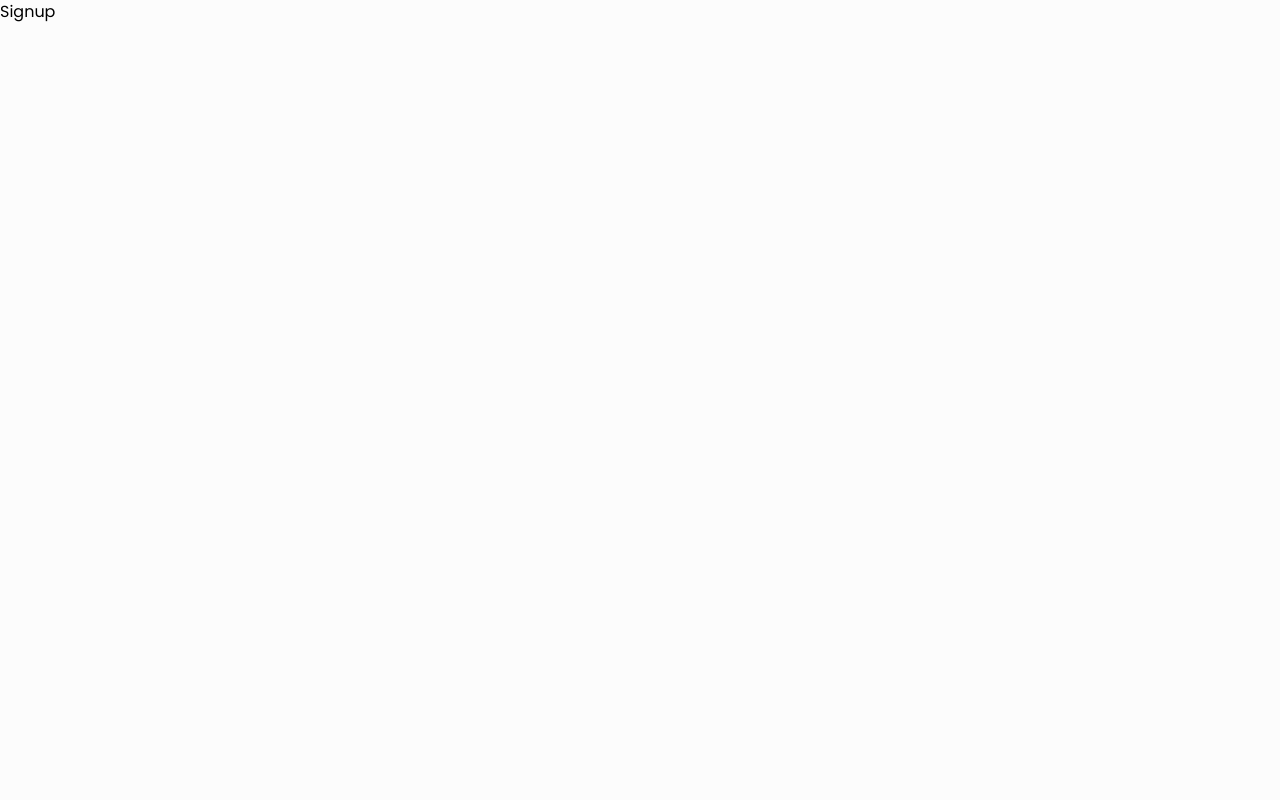
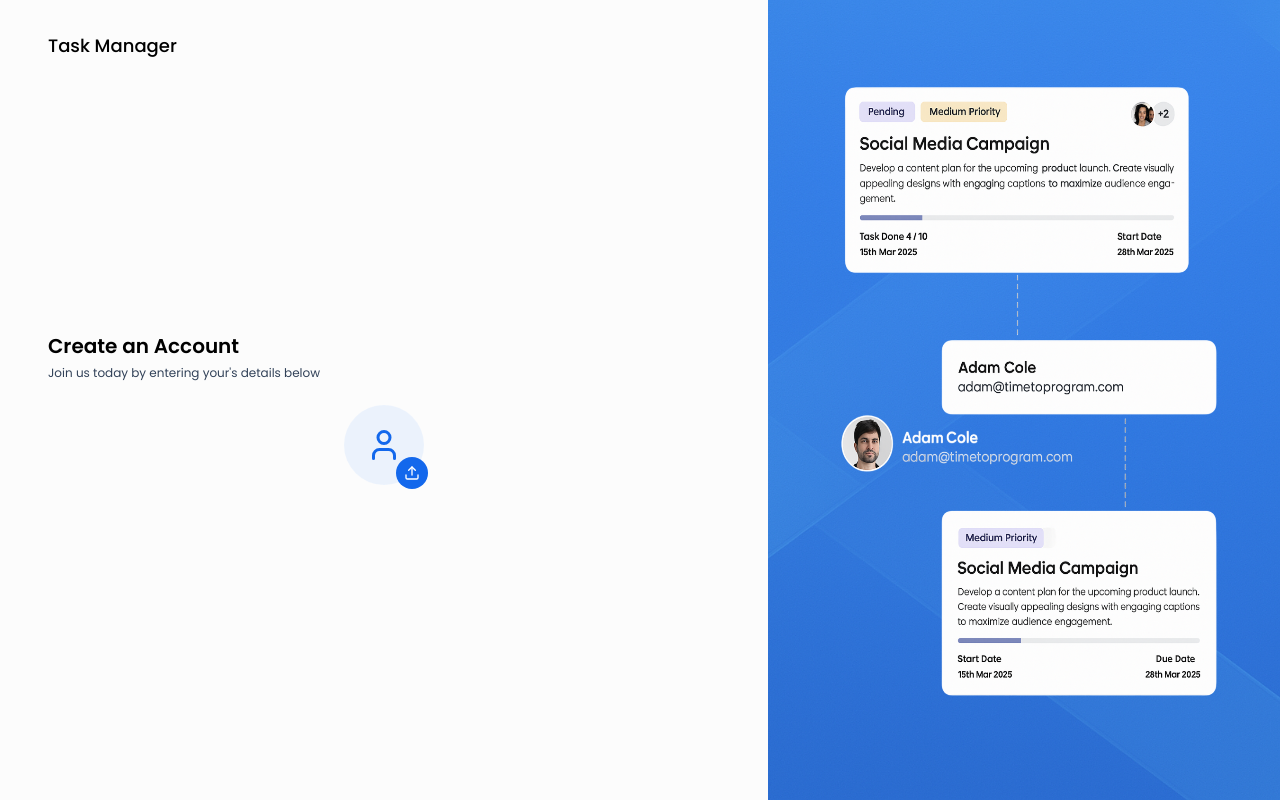
Before and after one commit to Nitish7382/TaskManager, a React (Vite) app in the folder client/: page /signup in a window 1280 px wide. Built offline with nearby package versions, Linux system fonts and the light colour scheme.

Commit message:
Implement Signup component with form validation and ProfilePhotoSelector for user profile image

```diff
--- /dev/null
+++ b/client/src/components/Inputs/ProfilePhotoSelector.jsx
@@ -0,0 +1,64 @@
+import React, { useRef, useState } from "react";
+import { LuUser, LuUpload, LuTrash } from "react-icons/lu";
+
+const ProfilePhotoSelector = ({ image, setImage }) => {
+  const inputRef = useRef(null);
+  const [previewUrl, setPreviewUrl] = useState(null);
+
+  const handleImageChange = (event) => {
+    const file = event.target.files[0];
+    if (file) {
+      //Update Image State
+      setImage(file);
+
+      //Generate preview Url from the file
+      const preview = URL.createObjectURL(file);
+      setPreviewUrl(preview);
+    }
+  };
+
+  const handleRemoveImage = () => {
+    setImage(null);
+    setPreviewUrl(null);
+  };
+
+  const onChooseFile = () => {
+    inputRef.current.click();
+  };
+
+  return (
+    <div className="flex justify-center mb-6">
+      <input
+        type="file"
+        accept="image/*"
+        ref={inputRef}
+        onChange={handleImageChange}
+        className="hidden"
+      />
+
+      {!image ? (
+        <div className="w-20 h-20 flex items-center justify-center bg-blue-100/50 rounded-full relative cursor-pointer">
+          <LuUser className="text-4xl text-primary" />
+
+          <button
+            type="button"
+            className="w-8 h-8 flex items-center justify-center bg-primary text-white rounded-full absolute -bottom-1 -right-1 cursor-pointer"
+            onClick={onChooseFile}
+          >
+            <LuUpload />
+          </button>
+        </div>
+      ) : (
+        <div className="relative">
+          <img src={previewUrl} alt="profile Photo" className="w-20 h-20 rounded-full object-cover" />
+
+          <button type="button" className="w-8 h-8 flex items-center justify-center bg-red-500 text-white rounded-full absolute -bottom-1 -right-1 cursor-pointer" onClick={handleRemoveImage}>
+            <LuTrash />
+          </button>
+        </div>
+      )}
+    </div>
+  );
+};
+
+export default ProfilePhotoSelector;
--- a/client/src/pages/Auth/Signup.jsx
+++ b/client/src/pages/Auth/Signup.jsx
@@ -1,9 +1,59 @@
-import React from 'react'
+import React, { useState } from "react";
+import AuthLayout from "../../components/layouts/AuthLayout";
+import { validateEmail } from "../../utils/helper";
+import ProfilePhotoSelector from "../../components/Inputs/ProfilePhotoSelector";
 
 const Signup = () => {
+  const [profilePic, setProfilePic] = useState(null);
+  const [fullName, setFullName] = useState("");
+  const [email, setEmail] = useState("");
+  const [password, setPassword] = useState("");
+  const [adminInviteToken, setAdminInviteToken] = useState("");
+  const [error, setError] = useState(null);
+
+
+    //Handle SignUp form Submit
+    const handleSignup = async (e) => {
+      e.preventDefault();
+
+
+      if (!fullName) {
+        setError("Please enter the full name");
+        return;
+      }
+
+      if (!validateEmail(email)) {
+        setError("Please enter a valid Email address");
+        return;
+      }
+
+      if (!password) {
+        setError("Please enter a password");
+        return;
+      }
+
+      setError("");
+
+      //Signup API Call
+    }
+
   return (
-    <div>Signup</div>
-  )
-}
+    <AuthLayout>
+      <div className="lg:w-[100%] h-auto md:h-full mt-10 md:mt-0 flex flex-col justify-center">
+        <h3 className="text-xl font-semibold text-black">Create an Account</h3>
+        <p className="text-xs text-slate-700 mt-[5px] mb-6">
+          Join us today by entering your's details below
+        </p>
 
-export default Signup
+        <form onSubmit={handleSignup}>
+          <ProfilePhotoSelector image={profilePic} setImage={setProfilePic}/>
+          <div className="grid grid-cols-1 md:grid-cols-2 gap-4">
+
+          </div>
+        </form>
+      </div>
+    </AuthLayout>
+  );
+};
+
+export default Signup;
```
